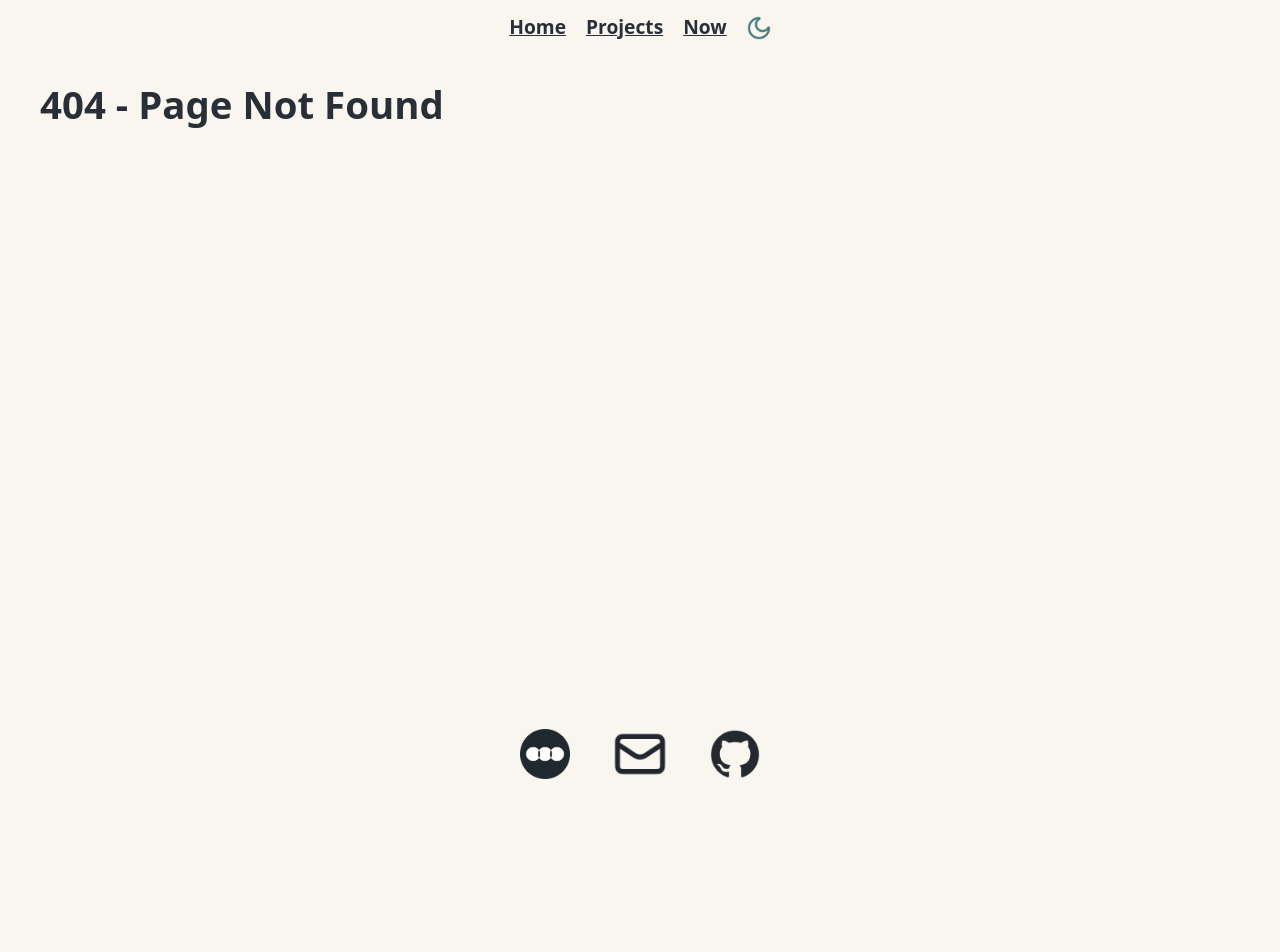
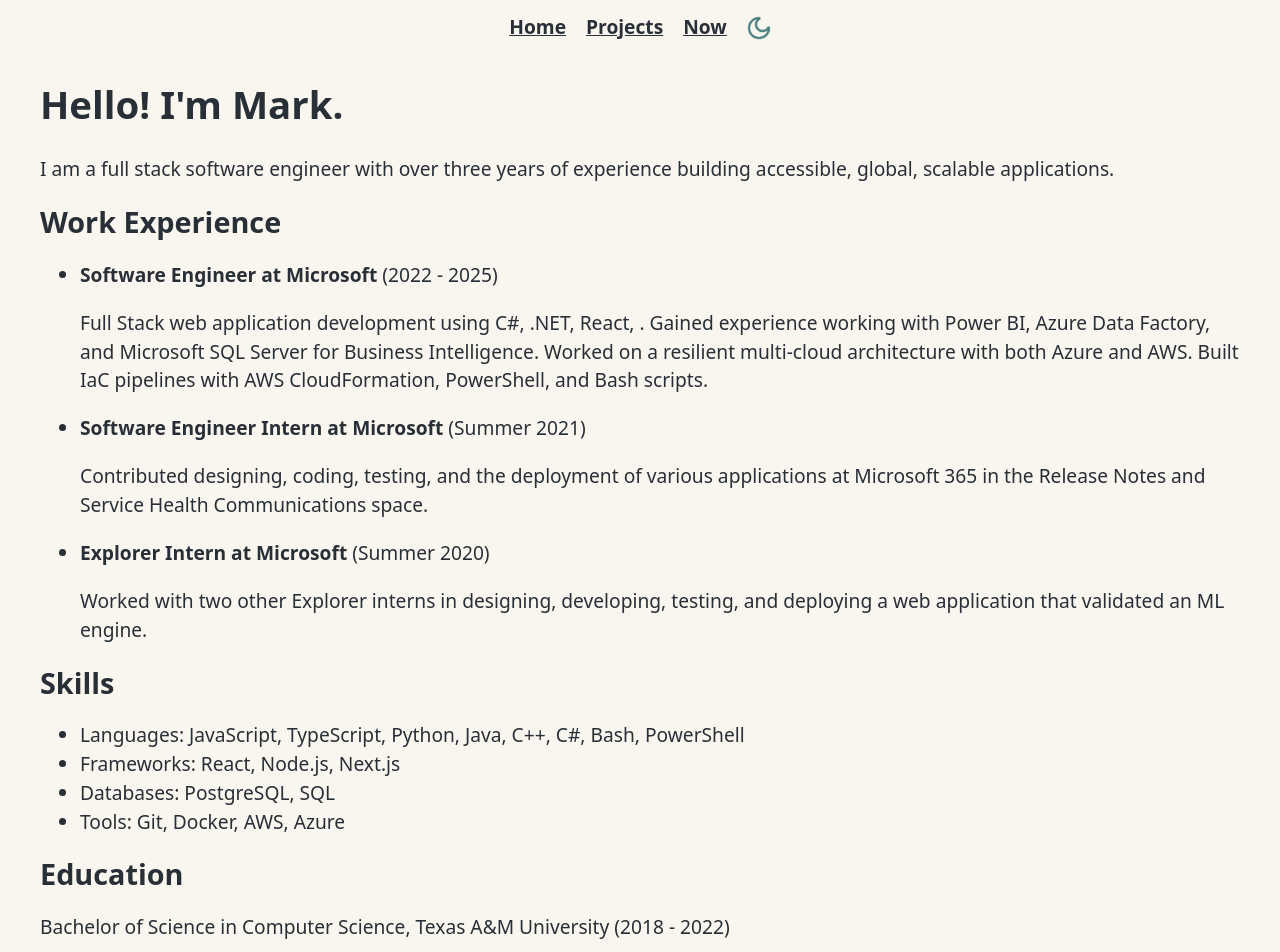
Before and after one commit to matrev/personal-website, a Next.js app: page /devPortfolio in a window 1280 px wide. Before the commit this address had no page. Shown: the top 952 px of the page. Before the commit the page ends 816 px from the top, so only its background shows below. Built offline with nearby package versions, Linux system fonts and the light colour scheme.

Commit message:
adding basic devportfolio

```diff
--- /dev/null
+++ b/src/pages/devPortfolio.tsx
@@ -0,0 +1,46 @@
+
+export default function DevPortfolio() {
+  return <>
+    <h1>Hello! I'm Mark.</h1>
+    <p>I am a full stack software engineer with over three years of experience building accessible, global, scalable applications.</p>
+
+    <h2>Work Experience</h2>
+    <ul>
+      <li>
+        <strong>Software Engineer at Microsoft</strong> (2022 - 2025)
+        <p>Full Stack web application development using C#, .NET, React, . Gained experience working with Power BI, Azure Data Factory, and Microsoft SQL Server for Business Intelligence. Worked on a resilient multi-cloud architecture with both Azure and AWS. Built IaC pipelines with AWS CloudFormation, PowerShell, and Bash scripts.</p>
+      </li>
+      <li>
+        <strong>Software Engineer Intern at Microsoft</strong> (Summer 2021)
+        <p>Contributed designing, coding, testing, and the deployment of various applications at Microsoft 365 in the
+Release Notes and Service Health Communications space.</p>
+      </li>
+      <li>
+        <strong>Explorer Intern at Microsoft</strong> (Summer 2020)
+        <p>Worked with two other Explorer interns in designing, developing, testing, and deploying a web application that
+validated an ML engine.</p>
+      </li>
+    </ul>
+
+    <h2>Skills</h2>
+    <ul>
+      <li>Languages: JavaScript, TypeScript, Python, Java, C++, C#, Bash, PowerShell</li>
+      <li>Frameworks: React, Node.js, Next.js</li>
+      <li>Databases: PostgreSQL, SQL</li>
+      <li>Tools: Git, Docker, AWS, Azure</li>
+    </ul>
+
+    {/* <h2>Projects</h2>
+    <ul>
+      <li>
+        <strong>Project A:</strong> A web application that allows users to track their tasks and manage projects. Built with React and Node.js.
+      </li>
+      <li>
+        <strong>Project B:</strong> An e-commerce platform that supports multiple payment gateways and provides a seamless shopping experience. Developed using Django and PostgreSQL.
+      </li>
+    </ul> */}
+
+    <h2>Education</h2>
+    <p>Bachelor of Science in Computer Science, Texas A&M University (2018 - 2022)</p>
+  </>
+}
```
